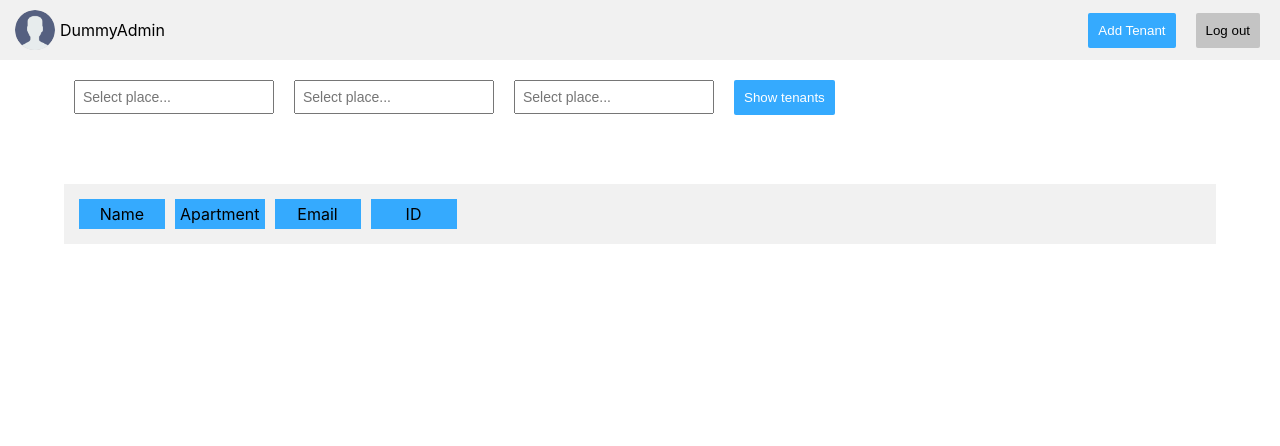
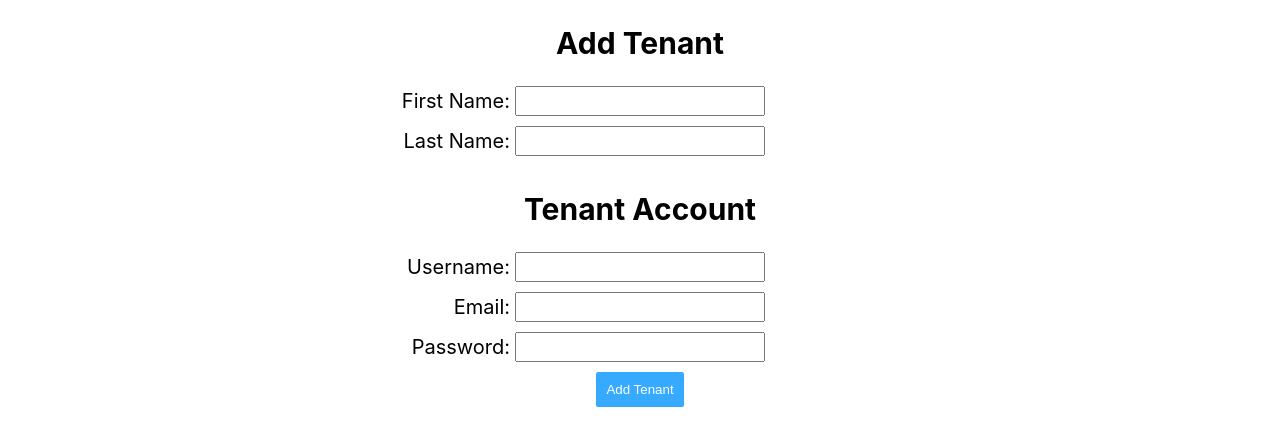
Before and after one commit to Claudiu-Ionel/LaundryDay, a React (Create React App) app: page /DBMS in a window 1280 px wide. Shown: the top 446 px of the page. Built offline with nearby package versions, Linux system fonts and the light colour scheme.

Commit message:
added addTenant component

```diff
--- a/src/App.js
+++ b/src/App.js
@@ -3,13 +3,15 @@ import './App.css';
 import RegistrationDBMS from './pages/Registration_DBMS.jsx'
 import LoginDBMS from './pages/Login_DBMS.jsx'
 import DBMS from './pages/DBMS';
-
+import AddTenant from './Components/AddTenant/AddTenant';
 function App() {
   return (
     <>
       <div className="App">
+        {/* <RegistrationDBMS /> */}
         {/* <LoginDBMS /> */}
-        <DBMS />
+        {/* <DBMS /> */}
+        <AddTenant />
       </div>
     </>
 
--- /dev/null
+++ b/src/Components/AddTenant/AddTenant.jsx
@@ -0,0 +1,96 @@
+import { useState, useRef } from 'react';
+import inputControl from '../../Functions/InputControl/InputControl';
+import Button from '../button/Button';
+
+const AddTenant = () => {
+  const [firstName, setFirstName] = useState('');
+  const [LastName, setLastName] = useState('');
+  const [apartmentNr, setApartmentNr] = useState('');
+  const [userName, setUserName] = useState('');
+  const [email, setEmail] = useState('');
+  const [password, setPassword] = useState('');
+  const [errMsg, setErrMsg] = useState('');
+  const firstNameRef = useRef(null);
+  const LastNameRef = useRef(null);
+  const userNameRef = useRef(null);
+  const emailRef = useRef(null);
+  const passwordRef = useRef(null);
+
+  const tenantToAdd = {
+    firstName,
+    LastName,
+    apartmentNr,
+    userName,
+    email,
+    password,
+  };
+  const addTenant = (e) => {
+    e.preventDefault();
+    console.log(tenantToAdd);
+  };
+  return (
+    <form onSubmit={(e) => addTenant(e)} id="registration-form">
+      <h2>Add Tenant</h2>
+      <section className="reg-section">
+        <label htmlFor="firstName">First Name: </label>
+        <input
+          type="text"
+          name="firstName"
+          id="reg-firstName"
+          required
+          ref={firstNameRef}
+          onChange={(e) => inputControl(e, setFirstName, firstNameRef, setErrMsg)}
+        />
+      </section>
+      <section className="reg-section">
+        <label htmlFor="lastName">Last Name: </label>
+        <input
+          type="text"
+          name="lastName"
+          id="reg-lastName"
+          required
+          ref={LastNameRef}
+          onChange={(e) => inputControl(e, setLastName, LastNameRef, setErrMsg)}
+        />
+      </section>
+      <h2>Tenant Account</h2>
+      <section className="reg-section">
+        <label htmlFor="username">Username: </label>
+        <input
+          type="text"
+          name="username"
+          id="reg-username"
+          required
+          ref={userNameRef}
+          onChange={(e) => inputControl(e, setUserName, userNameRef, setErrMsg)}
+        />
+      </section>
+      <section className="reg-section">
+        <label htmlFor="email">Email:</label>
+        <input
+          type="email"
+          name="email"
+          id="reg-email"
+          required
+          ref={emailRef}
+          onChange={(e) => inputControl(e, setEmail, emailRef, setErrMsg)}
+        />
+      </section>
+      <section className="reg-section">
+        <label htmlFor="password">Password: </label>
+        <input
+          type="password"
+          name="password"
+          id="reg-password"
+          required
+          ref={passwordRef}
+          onChange={(e) => inputControl(e, setPassword, passwordRef, setErrMsg)}
+        />
+      </section>
+      <Button text={'Add Tenant'} className={'button blue'} />
+      <section className="reg-section">{errMsg}</section>
+    </form>
+  );
+};
+
+export default AddTenant;
--- a/src/Components/Dropdown_input/Dropdown_input.css
+++ b/src/Components/Dropdown_input/Dropdown_input.css
@@ -28,14 +28,22 @@ input.dropdown_input {
   flex-direction: column;
   align-items: flex-start;
   padding: 5px;
+  width: 100%;
   transition: visibility 0.1s;
+  background-color: rgba(196, 196, 196, 0.24);
+  position: absolute;
+  top: 40px;
 }
 
 input.dropdown_input:focus + .choice-list {
   visibility: visible;
 }
-
+.choice-list span {
+  width: 100%;
+  text-align: left;
+}
 .choice-list span:hover {
   cursor: pointer;
   background-color: #35aafe;
+  color: #fff;
 }
--- a/src/Components/TenantSection/TenantSection.jsx
+++ b/src/Components/TenantSection/TenantSection.jsx
@@ -1,5 +1,6 @@
 import React from 'react';
 import './TenantsSection.css';
+
 const TenantSection = () => {
   return (
     <div id="tenants-section">
--- a/src/Components/TenantSection/TenantsSection.css
+++ b/src/Components/TenantSection/TenantsSection.css
@@ -2,6 +2,7 @@
   width: 90%;
   background-color: rgba(196, 196, 196, 0.24);
   padding: 5px;
+  margin-top: 100px;
 }
 
 .table-headers {
@@ -12,6 +13,7 @@
 }
 .header {
   background-color: #35aafe;
+  color: #fff;
   padding: 5px;
   min-width: 86px;
   margin-right: 10px;
--- a/src/Components/button/Button.jsx
+++ b/src/Components/button/Button.jsx
@@ -1,11 +1,15 @@
 import React from 'react';
 import './Button.css';
 const Button = ({ text, eventHandler, className }) => {
-  return (
-    <button className={className} onClick={(e) => eventHandler(e)}>
-      {text}
-    </button>
-  );
+  if (eventHandler) {
+    return (
+      <button className={className} onClick={(e) => eventHandler(e)}>
+        {text}
+      </button>
+    );
+  } else {
+    return <button className={className}>{text}</button>;
+  }
 };
 
 export default Button;
--- /dev/null
+++ b/src/Functions/InputControl/InputControl.jsx
@@ -0,0 +1,22 @@
+const inputControl = (e, setState, ref, setErrMsg) => {
+  let input = ref.current;
+  let inputValue = ref.current.value;
+  const valueLength = ref.current.value.length;
+  const conditions = [' ', ';', '+', '-', '='];
+  const rejectionStatement = conditions.some((el) => inputValue.includes(el));
+
+  if (rejectionStatement) {
+    ref.current.value = null;
+    input.style.outlineColor = 'red';
+    setState(null);
+    setErrMsg(`Please do not use: space, ';', '+', '-', '='`);
+  } else if (valueLength === 0 || null) {
+    input.style.outlineColor = 'rgb(59, 59, 59)';
+  } else {
+    setState(inputValue);
+    input.style.outlineColor = 'rgb(52, 235, 82)';
+    setErrMsg(``);
+  }
+};
+
+export default inputControl;
--- a/src/pages/Registration_DBMS.jsx
+++ b/src/pages/Registration_DBMS.jsx
@@ -1,6 +1,8 @@
 import { useState, useRef, useEffect } from 'react';
 import Axios from 'axios';
 import './DBMS.css';
+import inputControl from '../Functions/InputControl/InputControl';
+
 const Registration_DBMS = () => {
   // const [regButtonOn, setRegButtonOn] = useState(false);
   const [username, setUsername] = useState(null);
@@ -10,26 +12,7 @@ const Registration_DBMS = () => {
   const regRef = useRef(null);
   const emailRef = useRef(null);
   const passRef = useRef(null);
-  const inputControl = (e, setState, ref) => {
-    let input = ref.current;
-    let inputValue = ref.current.value;
-    const valueLength = ref.current.value.length;
-    const conditions = [' ', ';', '+', '-', '='];
-    const rejectionStatement = conditions.some((el) => inputValue.includes(el));
 
-    if (rejectionStatement) {
-      ref.current.value = null;
-      input.style.outlineColor = 'red';
-      setState(null);
-      setErrMsg(`Please do not use: space, ';', '+', '-', '='`);
-    } else if (valueLength === 0 || null) {
-      input.style.outlineColor = 'rgb(59, 59, 59)';
-    } else {
-      setState(inputValue);
-      input.style.outlineColor = 'rgb(52, 235, 82)';
-      setErrMsg(``);
-    }
-  };
   const clearInputValues = () => {
     const inputs = document.querySelectorAll('input');
     const inputsArray = [...inputs];
@@ -69,10 +52,6 @@ const Registration_DBMS = () => {
     clearInputValues();
   };
 
-  useEffect(() => {
-    console.log('useEffect');
-  }, []);
-
   return (
     <form onSubmit={(e) => registerHandler(e)} id="registration-form">
       <h2>Registration form</h2>
@@ -85,7 +64,7 @@ const Registration_DBMS = () => {
           required
           ref={regRef}
           onChange={(e) => {
-            inputControl(e, setUsername, regRef);
+            inputControl(e, setUsername, regRef, setErrMsg);
           }}
         />
       </section>
@@ -98,7 +77,7 @@ const Registration_DBMS = () => {
           required
           ref={emailRef}
           onChange={(e) => {
-            inputControl(e, setEmail, emailRef);
+            inputControl(e, setEmail, emailRef, setErrMsg);
           }}
         />
       </section>
@@ -111,7 +90,7 @@ const Registration_DBMS = () => {
           required
           ref={passRef}
           onChange={(e) => {
-            inputControl(e, setPassword, passRef);
+            inputControl(e, setPassword, passRef, setErrMsg);
           }}
         />
       </section>
```
Also changed, not shown: src/Components/AddTenant/AddTenant.css (added).
